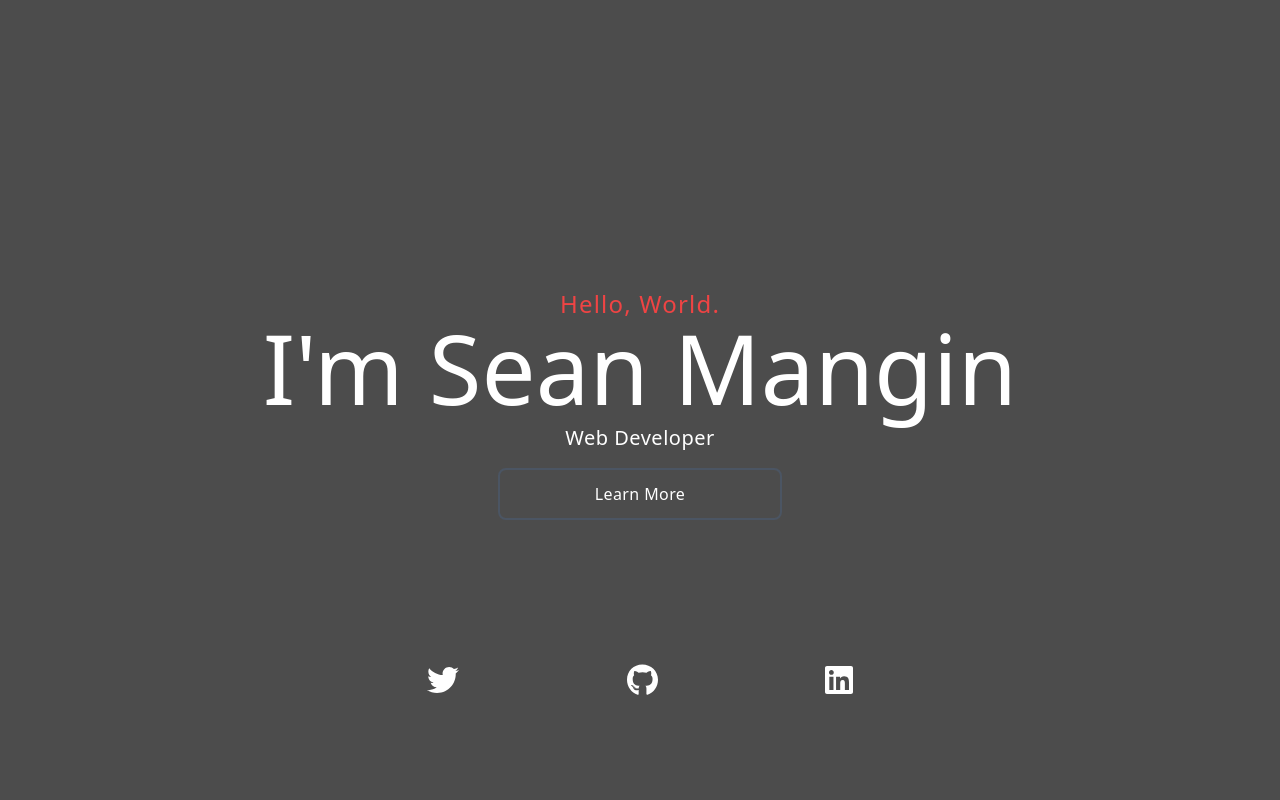
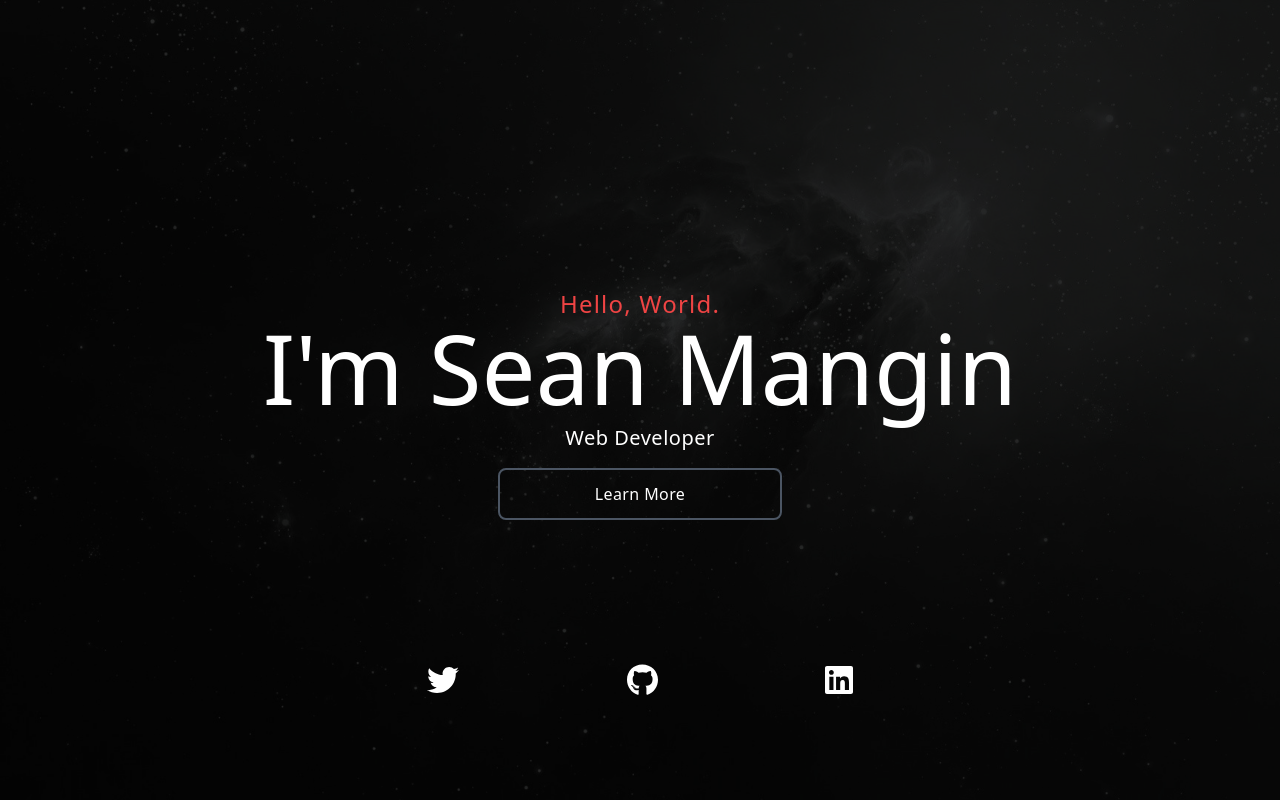
Before and after one commit to yurikoeth/personal, a React (Create React App) app: page / in a window 1280 px wide. Shown: the top 800 px of the page. Built offline with nearby package versions, Linux system fonts and the light colour scheme.

Commit message:
new project added

```diff
--- a/src/components/Projects.js
+++ b/src/components/Projects.js
@@ -5,6 +5,8 @@ import killsboro from './assets/killsboro.png'
 import killsborobw from './assets/killsborobw.png'
 import yurikotracker from './assets/yurikotracker.png'
 import yurikotrackerbw from './assets/yurikotrackerbw.png'
+import spotify from './assets/spotify.png'
+import spotifybw from './assets/spotifybw.png'
 
 const About = () => {
 
@@ -18,6 +20,13 @@ const About = () => {
     const showColor2 = () => {
         setColor2(!color2)
     }
+
+    const [color3, setColor3,] = useState(false)
+    const showColor3 = () => {
+        setColor3(!color3)
+    }
+
+
 
     //Controls scroll animations
     useEffect(() => {
@@ -76,6 +85,23 @@ const About = () => {
                 the user. <u><i>Fully mobile and desktop friendly.</i></u>
                 </p>
           </div>
+
+          <div className={style.projectContainer}>
+          <div onMouseEnter={showColor3} onMouseLeave={showColor3}>
+                {
+                    color3 ?
+                        (<a href="https://teal-macaron-303033.netlify.app/" target="_blank" rel="noreferrer">
+                        <img className={style.image} src={spotify} alt="yurikotracker webpage (color)"></img>
+                    </a>)
+                        :
+                        (<a href="https://teal-macaron-303033.netlify.app/" target="_blank" rel="noreferrer">
+                        <img className={style.image} src={spotifybw} alt="yurikotracker webpage (bw)"></img>
+                    </a>)
+                }
+                </div>
+                <p>I built a <strong>Spotify web player</strong> demo that allows users to stream music, similar to the popular Spotify service. Including limited playback controls, I built this site and it's functunalities usingtechnologies such as <u>HTML, CSS, and JavaScript,</u> and may rely on third-party APIs to access the music content.
+                </p>
+          </div>
         </div>
     </div>
   )
--- a/tailwind.config.js
+++ b/tailwind.config.js
@@ -4,7 +4,11 @@ module.exports = {
     "./src/**/*.{js,jsx,ts,tsx}",
   ],
   theme: {
-    extend: {},
+    extend: {
+      backgroundImage: {
+        'hero-image': "url('/src/components/assets/space.jpeg')",
+      }
+    },
   },
   plugins: [],
 }
```
Also changed, not shown: src/components/assets/spotify.png (added), src/components/assets/spotifybw.png (added).
